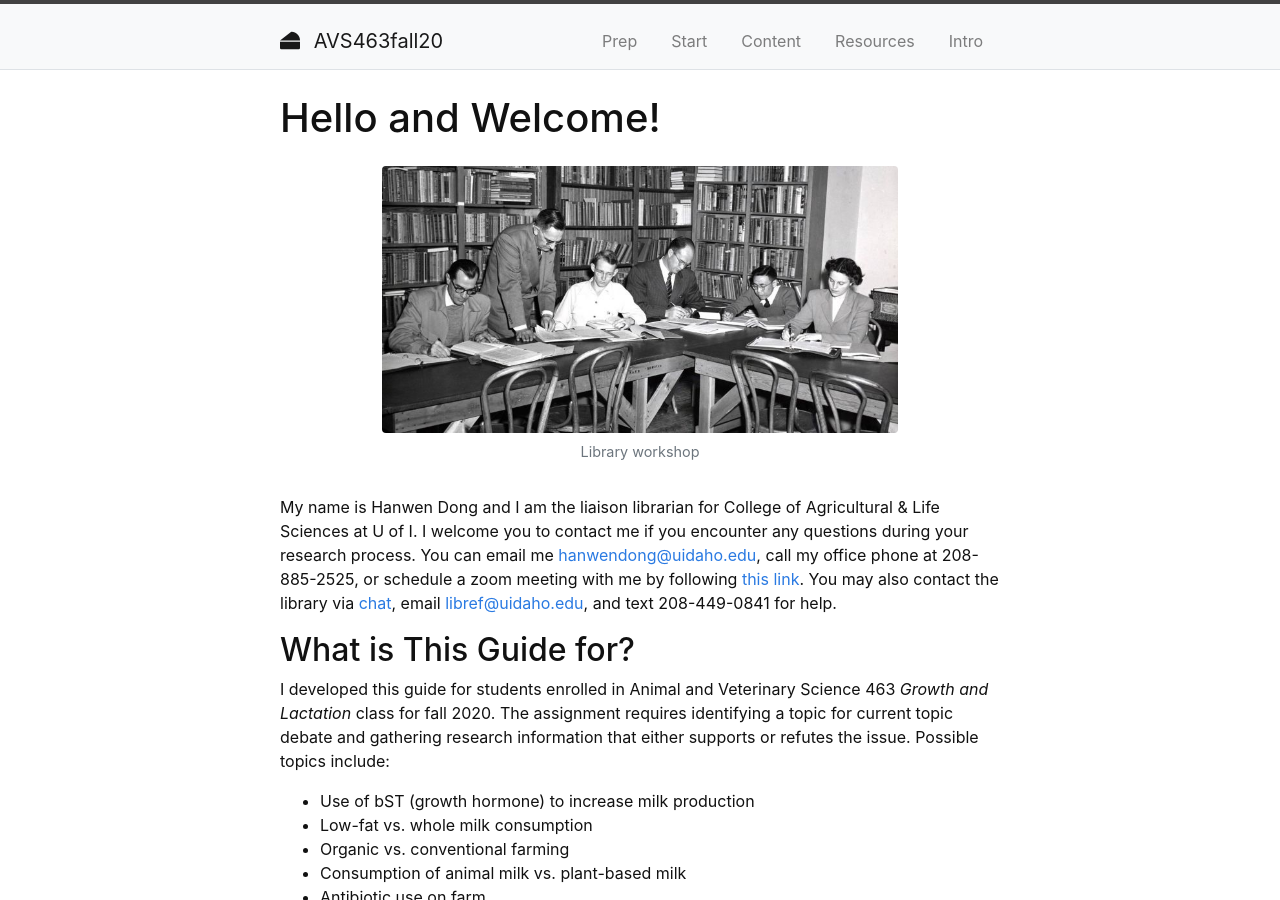
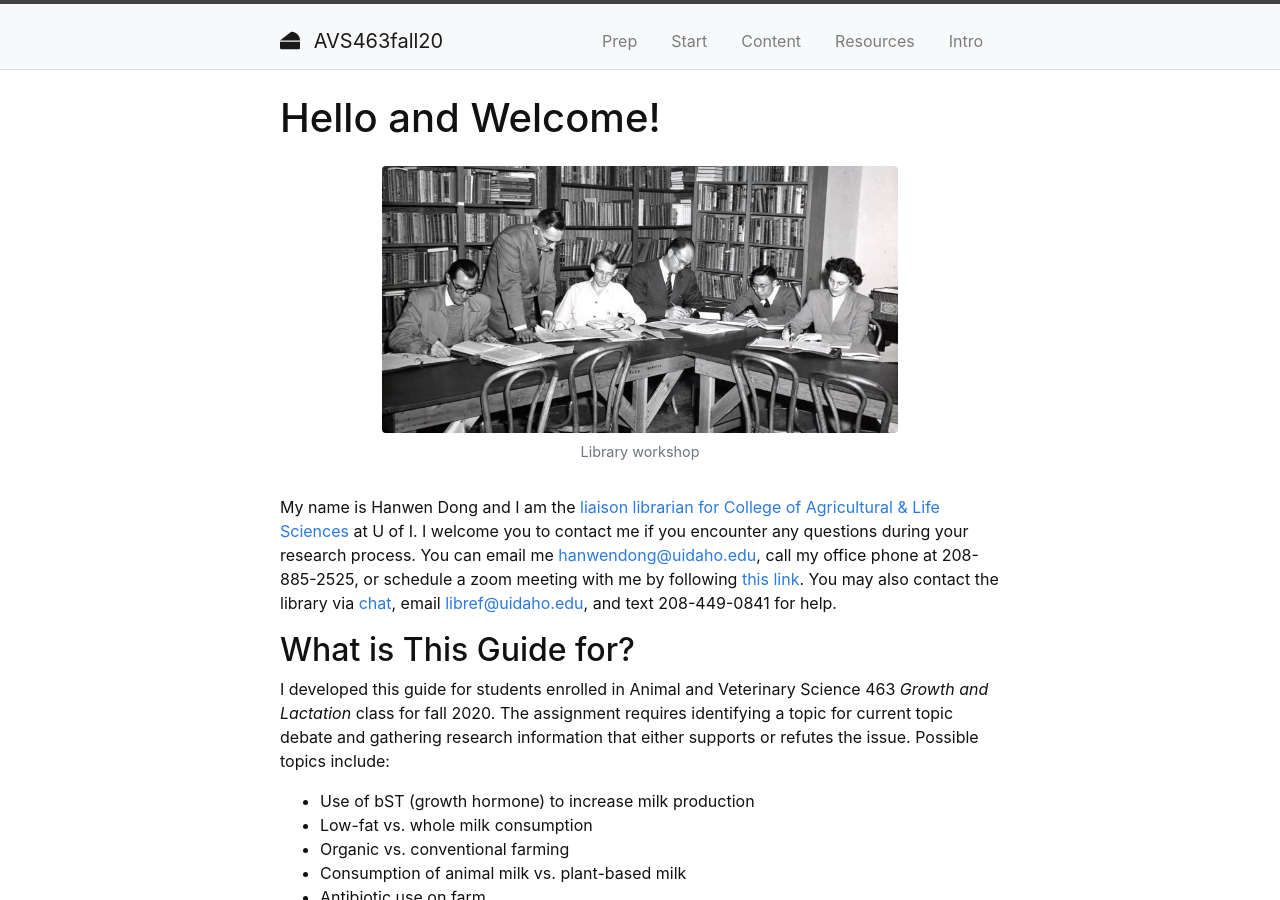
Before and after one commit to hanwendong1/AVS463-f20, a Jekyll site: the page built from index.md, in a window 1280 px wide and 900 px high. Built offline with Jekyll 4.4.1, drawn with Linux system fonts in a browser that asks for light colours; part of the change alters nothing that is shown.

```diff
--- a/index.md
+++ b/index.md
@@ -7,7 +7,7 @@ layout: default
 
 {% include figure.html img="uidaho-workshop.jpg" alt="intro image here" caption="Library workshop" width="75%" %}
 
-My name is Hanwen Dong and I am the liaison librarian for College of Agricultural & Life Sciences at U of I. I welcome you to contact me if you encounter any questions during your research process. You can email me <hanwendong@uidaho.edu>, call my office phone at 208-885-2525, or schedule a zoom meeting with me by following [this link](https://uidaho.co1.qualtrics.com/jfe/form/SV_1GJiDTJ7po0bDk9?topic=Agricultural+%26amp%3B+Life+Sciences&person=Hanwen+Dong&email=hanwendong%40uidaho.edu). You may also contact the library via [chat](https://www.lib.uidaho.edu/help/chat.html), email <libref@uidaho.edu>, and text 208-449-0841 for help.
+My name is Hanwen Dong and I am the [liaison librarian for College of Agricultural & Life Sciences](https://www.lib.uidaho.edu/about/liaisons.html) at U of I. I welcome you to contact me if you encounter any questions during your research process. You can email me <hanwendong@uidaho.edu>, call my office phone at 208-885-2525, or schedule a zoom meeting with me by following [this link](https://uidaho.co1.qualtrics.com/jfe/form/SV_1GJiDTJ7po0bDk9?topic=Agricultural+%26amp%3B+Life+Sciences&person=Hanwen+Dong&email=hanwendong%40uidaho.edu). You may also contact the library via [chat](https://www.lib.uidaho.edu/help/chat.html), email <libref@uidaho.edu>, and text 208-449-0841 for help.
 
 ## What is This Guide for?
 I developed this guide for students enrolled in Animal and Veterinary Science 463 *Growth and Lactation* class for fall 2020. The assignment requires identifying a topic for current topic debate and gathering research information that either supports or refutes the issue. Possible topics include:
```
